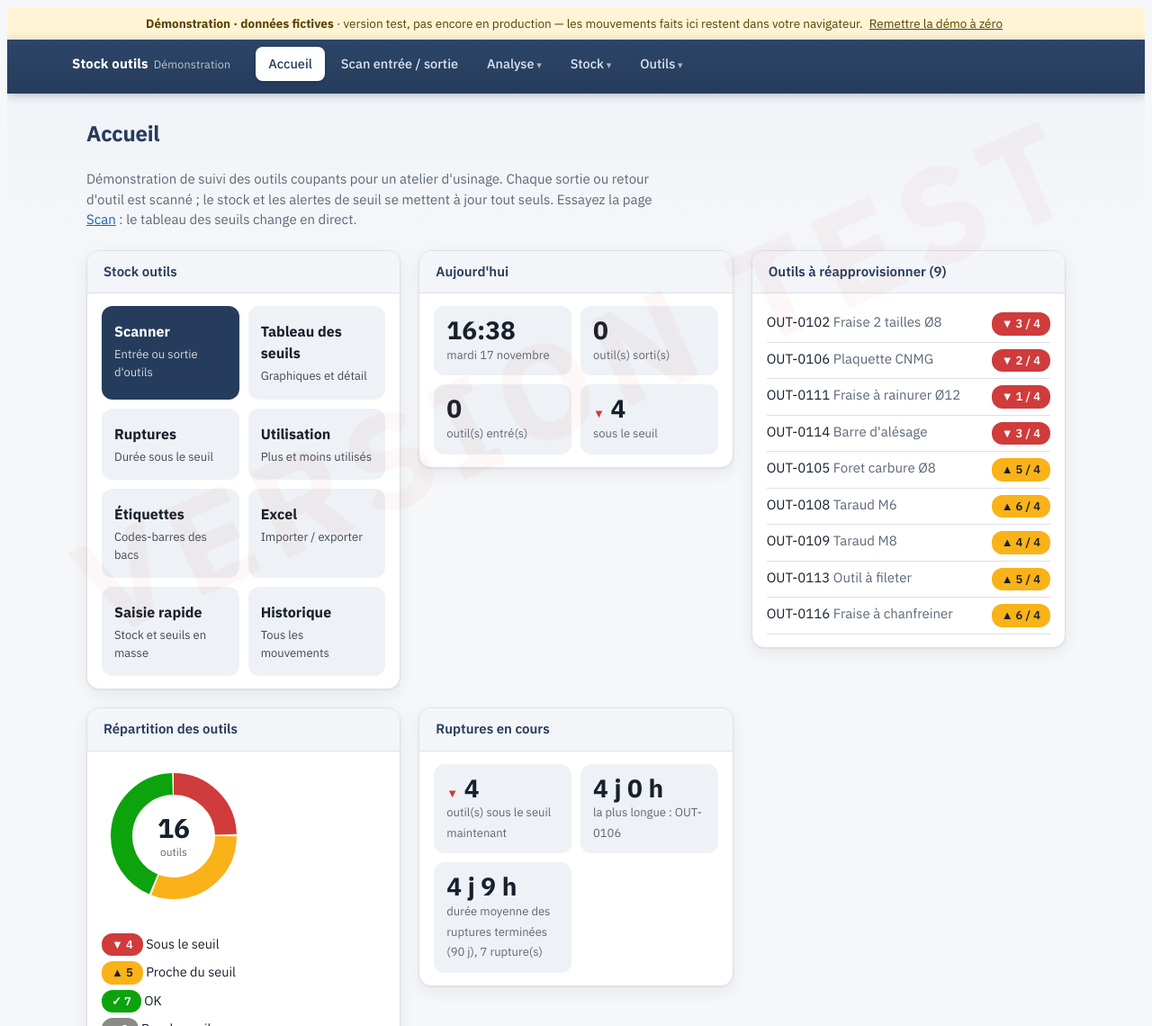
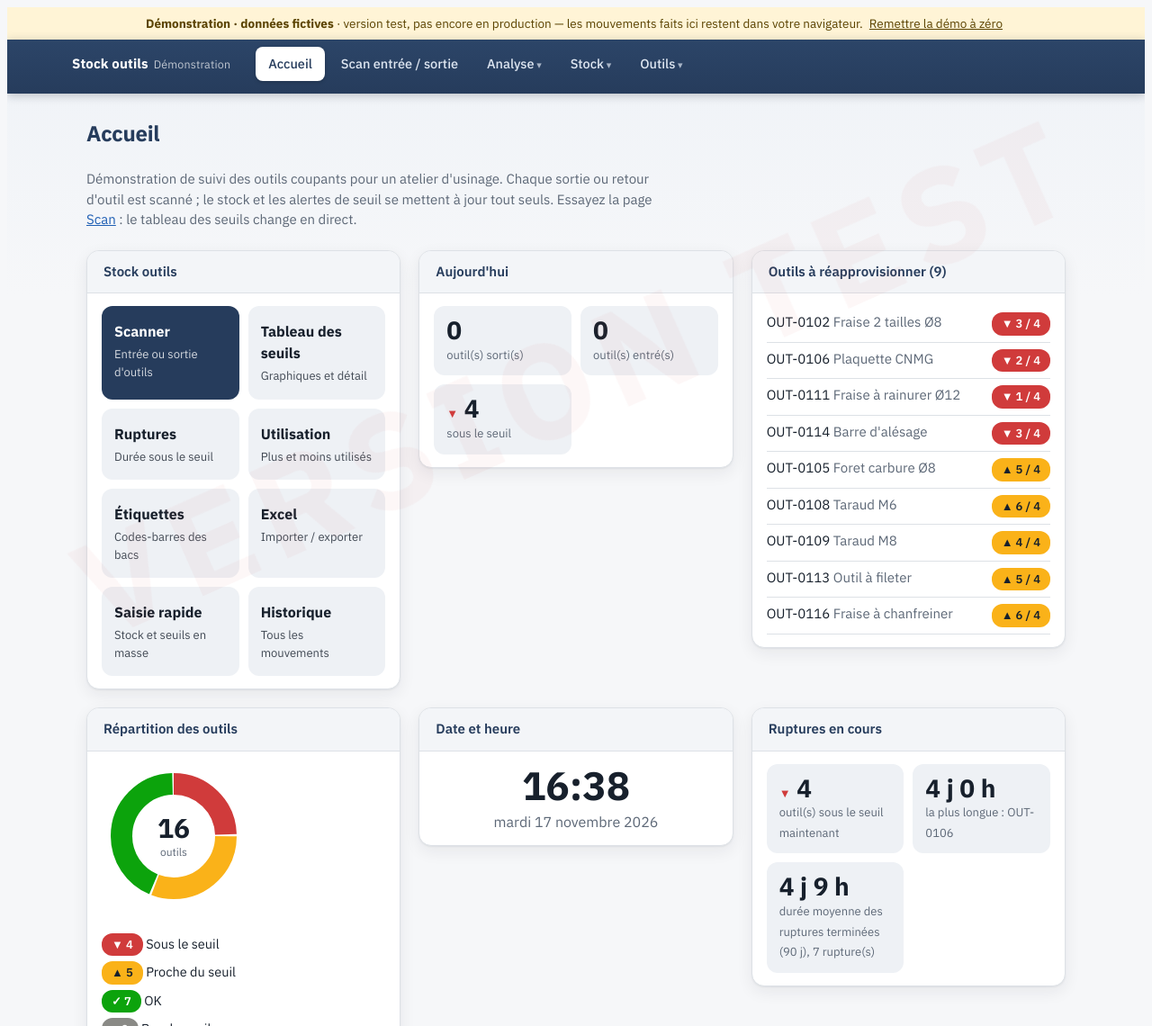
Before and after one commit to aidafaye0-boop/stock-outils-demo-publique, a plain HTML site: page index.html in a window 1280 px wide. Shown: the top 1140 px of the page at 90% size. Drawn offline with Linux system fonts and the light colour scheme.

Commit message:
Mise à jour de la démo 17/11/2026 17:38

```diff
--- a/index.html
+++ b/index.html
@@ -336,7 +336,7 @@ svg text { font-family: var(--font-body); }
   }
 
   /* ---------- Vues ---------- */
-  function clockTxt() { var n = new Date(); return { h: n.toLocaleTimeString("fr-FR", { hour: "2-digit", minute: "2-digit" }), d: n.toLocaleDateString("fr-FR", { weekday: "long", day: "numeric", month: "long" }) }; }
+  function clockTxt() { var n = new Date(); return { h: n.toLocaleTimeString("fr-FR", { hour: "2-digit", minute: "2-digit" }), d: n.toLocaleDateString("fr-FR", { weekday: "long", day: "numeric", month: "long", year: "numeric" }) }; }
   setInterval(function () { var h = document.getElementById("clockh"), d = document.getElementById("clockd"); if (h && d) { var c = clockTxt(); h.textContent = c.h; d.textContent = c.d; } }, 20000);
   function vAccueil() {
     var today = nowIso().slice(0, 10), out = 0, inn = 0;
@@ -366,7 +366,6 @@ svg text { font-family: var(--font-body); }
           '<a href="#historique"><b>Historique</b><span>Tous les mouvements</span></a>' +
         '</div></div></div>' +
         '<div class="box"><div class="hd">Aujourd\'hui</div><div class="bd"><div class="tiles">' +
-          '<div class="tile"><b id="clockh">' + clockTxt().h + '</b><span id="clockd">' + clockTxt().d + '</span></div>' +
           '<div class="tile"><b>' + out + '</b><span>outil(s) sorti(s)</span></div>' +
           '<div class="tile"><b>' + inn + '</b><span>outil(s) entré(s)</span></div>' +
           '<a class="tile" href="#seuils" style="text-decoration:none;color:inherit"><b>' + (under ? '<span style="color:var(--red)">▼</span> ' : '<span style="color:var(--green)">✓</span> ') + under + '</b><span>sous le seuil</span></a>' +
@@ -376,6 +375,7 @@ svg text { font-family: var(--font-body); }
         '</ul></div></div>' +
         '<div class="box"><div class="hd">Répartition des outils</div><div class="bd"><a href="#seuils" style="text-decoration:none;color:inherit;display:flex;align-items:center;gap:18px;flex-wrap:wrap">' + donut(cnt, S.tools.length) +
           '<div class="donutleg"><span><span class="pill r">▼ ' + cnt.r + '</span> Sous le seuil</span><span><span class="pill y">▲ ' + cnt.y + '</span> Proche du seuil</span><span><span class="pill g">✓ ' + cnt.g + '</span> OK</span><span><span class="pill n">– ' + cnt.n + '</span> Pas de seuil</span></div></a></div></div>' +
+        '<div class="box"><div class="hd">Date et heure</div><div class="bd" style="text-align:center;padding:14px 8px"><div id="clockh" style="font-size:44px;font-weight:700;line-height:1.1;font-variant-numeric:tabular-nums">' + clockTxt().h + '</div><div id="clockd" style="font-size:16px;color:var(--muted);margin-top:4px">' + clockTxt().d + '</div></div></div>' +
         '<div class="box"><div class="hd">Ruptures en cours</div><div class="bd"><a href="#ruptures" class="tiles" style="text-decoration:none;color:inherit">' +
           '<div class="tile"><b>' + (open.length ? '<span style="color:var(--red)">▼</span> ' : '<span style="color:var(--green)">✓</span> ') + open.length + '</b><span>outil(s) sous le seuil maintenant</span></div>' +
           '<div class="tile"><b>' + (open.length ? fmtDur(Date.now() - new Date(open[0].start).getTime()) : "—") + '</b><span>' + (open.length ? 'la plus longue : ' + esc(open[0].ref) : 'aucune rupture en cours') + '</span></div>' +
```
